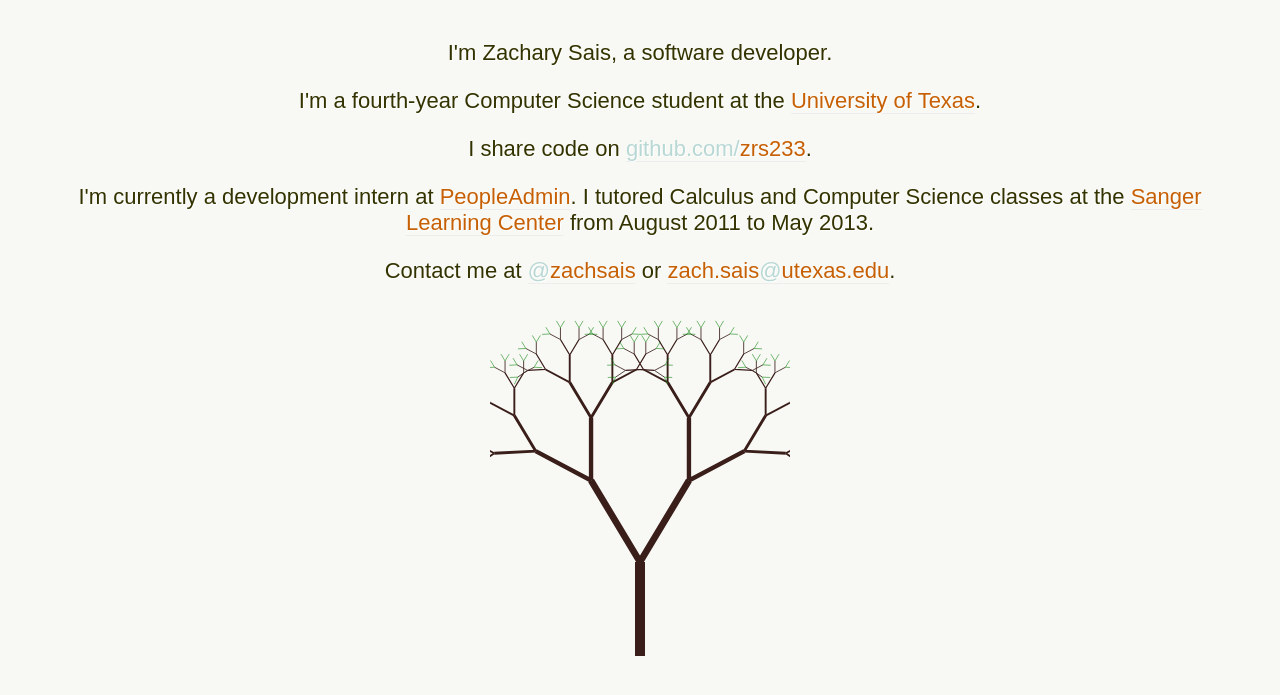
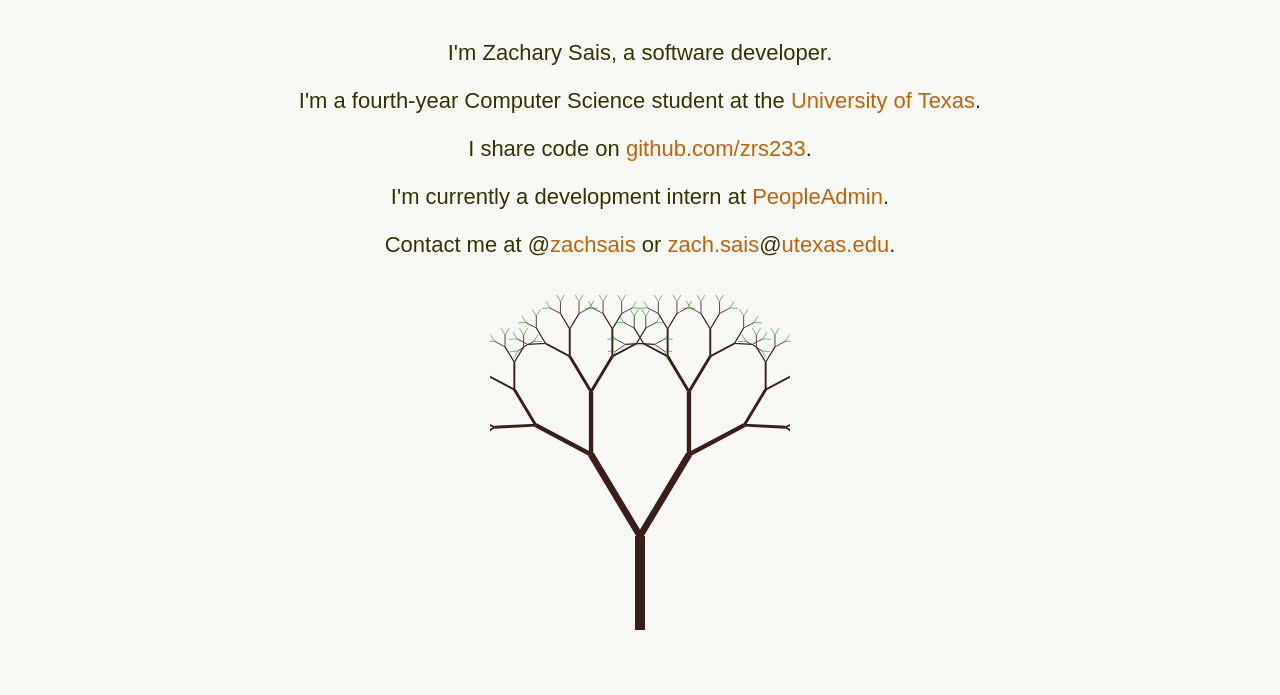
Before and after one commit to zrs233/zrs233.github.io, a Jekyll site: the page built from index.html, in a window 1280 px wide. Shown: the top 695 px of the page. Built offline with Jekyll 4.4.1, drawn with Linux system fonts in a browser that asks for light colours.

Commit message:
Removed tutoring info and made links one color

```diff
--- a/_layouts/default.html
+++ b/_layouts/default.html
@@ -18,22 +18,17 @@
 
         <p>I'm a fourth-year Computer Science student at the <a href="http://cs.utexas.edu" target="_blank">University of Texas</a>.</p>
 
-        <p>I share code on <a href="http://github.com/zrs233" target="_blank"><span class="host">github.com/</span>zrs233</a>.
+        <p>I share code on <a href="http://github.com/zrs233" target="_blank">github.com/zrs233</a>.
 
         <p>
           I'm currently a development intern at <a href="http://peopleadmin.com" target="_blank">PeopleAdmin</a>.
-		  I tutored Calculus and Computer Science classes at the <a href="http://www.utexas.edu/ugs/slc" target="_blank">Sanger Learning Center</a> from August 2011 to May 2013.
         </p>
 
         <p>Contact me at <a href="http://twitter.com/zachsais" target="_blank"><span class="at">@</span>zachsais</a> or <a href="mailto:zach.sais@utexas.edu">zach.sais<span class="at">@</span>utexas.edu</a>.</p>
 
-		{% include fractal_tree.html %}
+        {% include fractal_tree.html %}
 
       </section>
-
-      <!--footer>
-		  <p class="weird-character">♣</p>
-      </footer-->
     </div>
   </body>
 </html>
--- a/css/main.css
+++ b/css/main.css
@@ -21,12 +21,10 @@
 a, a:visited {
   color: #c76004;
   text-decoration: none;
-  border-bottom: 1px solid #ededed;
 }
 
 a:hover {
   color: #336699;
-  border-color: #bbb;
 }
 
 b {
@@ -39,7 +37,7 @@
 }
 
 .at, .host {
-  color: #b8d8d5;
+  color: #330;
 }
 
 .weird-character {
```
